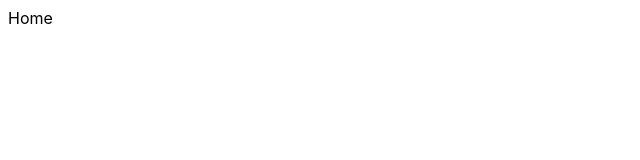
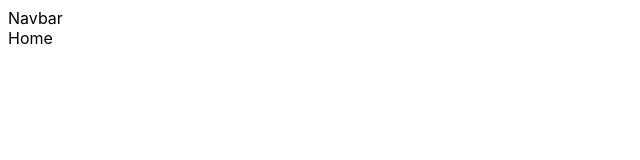
Before and after one commit to Hammad86/final-project-frontend, a React (Vite) app in the folder frontend/: page / in a window 1280 px wide. Shown: the top 160 px of the page, without its empty margins (0-640 px from the left). Built offline with nearby package versions, Linux system fonts and the light colour scheme.

Commit message:
create component folder

```diff
--- a/frontend/src/App.jsx
+++ b/frontend/src/App.jsx
@@ -1,4 +1,5 @@
 import {BrowserRouter,Routes,Route} from 'react-router-dom'
+import Navbar from './components/Navbar'
 import Home from './pages/Home'
 
 function App() {
@@ -7,6 +8,7 @@
   return (
     <div>
       <BrowserRouter>
+      <Navbar/>
       <Routes>
         <Route path='/' element={<Home/>}
         />
--- /dev/null
+++ b/frontend/src/components/Navbar.jsx
@@ -0,0 +1,9 @@
+import React from 'react'
+
+function Navbar() {
+  return (
+    <div>Navbar</div>
+  )
+}
+
+export default Navbar
```
